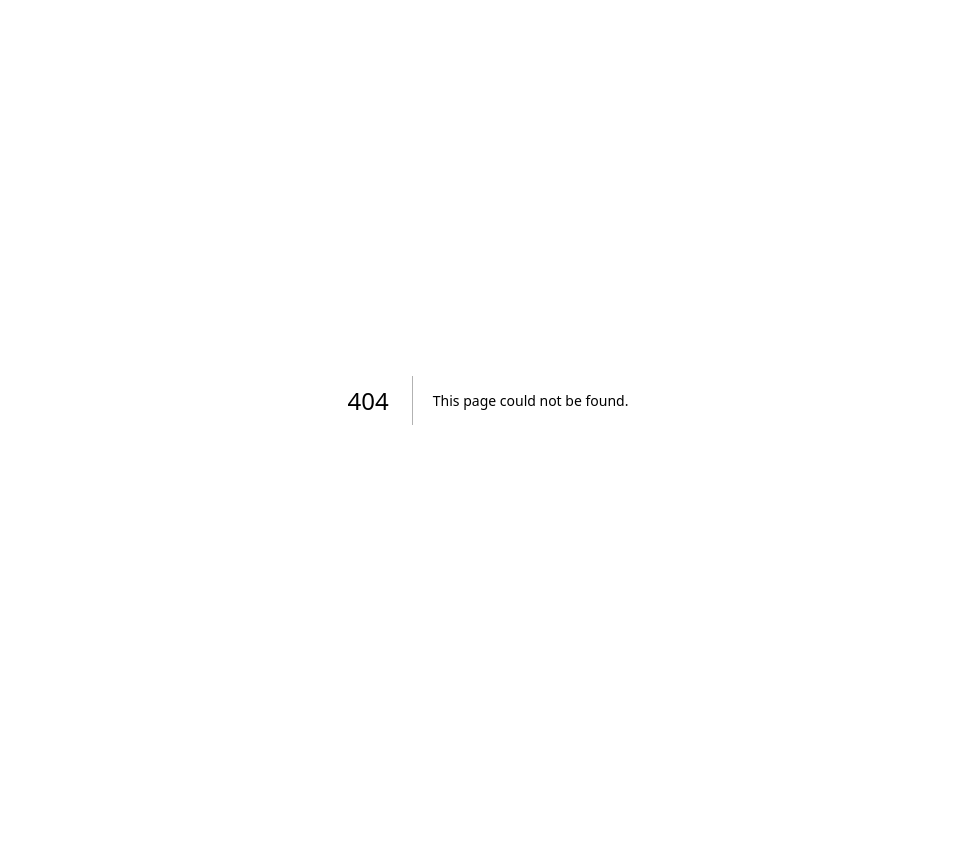
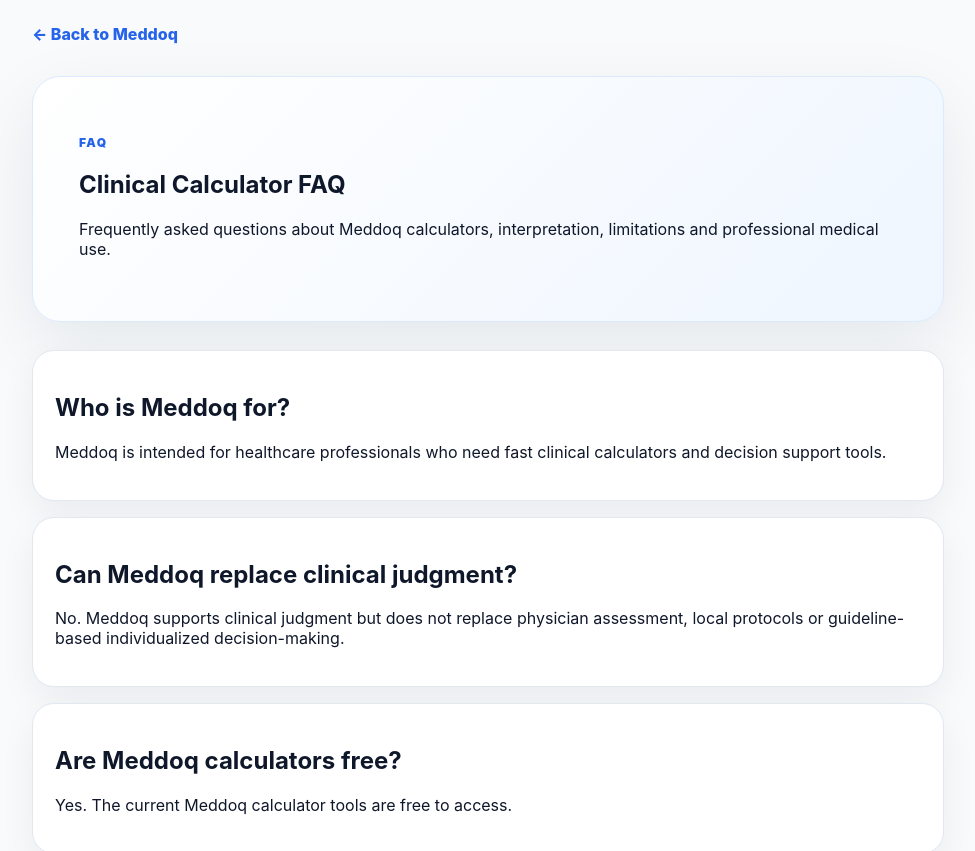
Before and after one commit to brsbyrm/meddoq, a Next.js app: page /faq in a window 1280 px wide. Before the commit this address had no page. Shown: the top 851 px of the page, without its empty margins (152-1127 px from the left). Before the commit the page ends 800 px from the top, so only its background shows below. Built offline with nearby package versions, Linux system fonts and the light colour scheme.

Commit message:
Add FAQ SEO page

```diff
--- /dev/null
+++ b/app/faq/page.js
@@ -0,0 +1,118 @@
+export const metadata = {
+  title: "Clinical Calculator FAQ | Meddoq",
+  description:
+    "Frequently asked questions about Meddoq clinical calculators, interpretation, limitations and professional medical use.",
+  alternates: {
+    canonical: "https://meddoq.com/faq",
+  },
+};
+
+const faqs = [
+  [
+    "Who is Meddoq for?",
+    "Meddoq is intended for healthcare professionals who need fast clinical calculators and decision support tools.",
+  ],
+  [
+    "Can Meddoq replace clinical judgment?",
+    "No. Meddoq supports clinical judgment but does not replace physician assessment, local protocols or guideline-based individualized decision-making.",
+  ],
+  [
+    "Are Meddoq calculators free?",
+    "Yes. The current Meddoq calculator tools are free to access.",
+  ],
+  [
+    "Which calculators are currently available?",
+    "Current tools include Aortic Size Index, eGFR, Creatinine Clearance, Body Surface Area, Body Mass Index, CHA₂DS₂-VASc, HAS-BLED and Wells DVT.",
+  ],
+  [
+    "How should calculator results be interpreted?",
+    "Results should be interpreted together with the full clinical context, patient-specific factors and current guideline recommendations.",
+  ],
+];
+
+export default function Page() {
+  return (
+    <main style={styles.main}>
+      <script
+        type="application/ld+json"
+        dangerouslySetInnerHTML={{
+          __html: JSON.stringify({
+            "@context": "https://schema.org",
+            "@type": "FAQPage",
+            mainEntity: faqs.map(([question, answer]) => ({
+              "@type": "Question",
+              name: question,
+              acceptedAnswer: {
+                "@type": "Answer",
+                text: answer,
+              },
+            })),
+          }),
+        }}
+      />
+
+      <a href="/" style={styles.back}>← Back to Meddoq</a>
+
+      <section style={styles.hero}>
+        <p style={styles.kicker}>FAQ</p>
+        <h1>Clinical Calculator FAQ</h1>
+        <p>
+          Frequently asked questions about Meddoq calculators, interpretation,
+          limitations and professional medical use.
+        </p>
+      </section>
+
+      <section style={styles.list}>
+        {faqs.map(([question, answer]) => (
+          <article key={question} style={styles.card}>
+            <h2>{question}</h2>
+            <p>{answer}</p>
+          </article>
+        ))}
+      </section>
+    </main>
+  );
+}
+
+const styles = {
+  main: {
+    maxWidth: 960,
+    margin: "0 auto",
+    padding: 24,
+    fontFamily:
+      'Inter, ui-sans-serif, system-ui, -apple-system, BlinkMacSystemFont, "Segoe UI", sans-serif',
+    color: "#0f172a",
+  },
+  back: {
+    color: "#2563eb",
+    fontWeight: 800,
+    textDecoration: "none",
+  },
+  hero: {
+    marginTop: 32,
+    background: "linear-gradient(135deg, #ffffff, #eff6ff)",
+    border: "1px solid #dbeafe",
+    borderRadius: 28,
+    padding: "clamp(26px, 5vw, 46px)",
+    boxShadow: "0 24px 70px rgba(15,23,42,0.08)",
+  },
+  kicker: {
+    color: "#2563eb",
+    fontWeight: 900,
+    textTransform: "uppercase",
+    letterSpacing: "0.12em",
+    fontSize: 12,
+  },
+  list: {
+    display: "grid",
+    gap: 16,
+    marginTop: 28,
+  },
+  card: {
+    background: "white",
+    border: "1px solid #e2e8f0",
+    borderRadius: 22,
+    padding: 22,
+    boxShadow: "0 14px 36px rgba(15,23,42,0.06)",
+  },
+};
--- a/app/sitemap.js
+++ b/app/sitemap.js
@@ -29,6 +29,12 @@
       changeFrequency: "weekly",
       priority: 0.8,
     },
+    {
+      url: "https://meddoq.com/faq",
+      lastModified: new Date(),
+      changeFrequency: "monthly",
+      priority: 0.75,
+    },
     ...calculatorSlugs.map((slug) => ({
       url: `https://meddoq.com/calculators/${slug}`,
       lastModified: new Date(),
```
